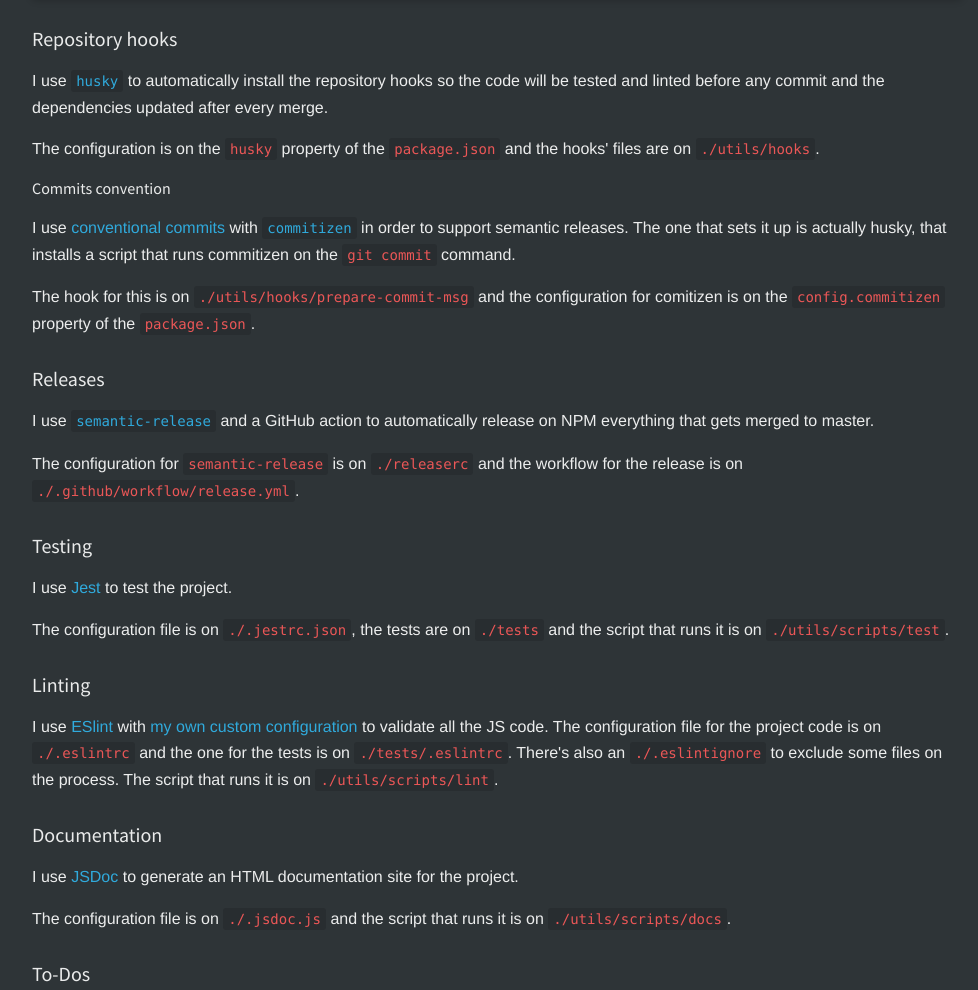
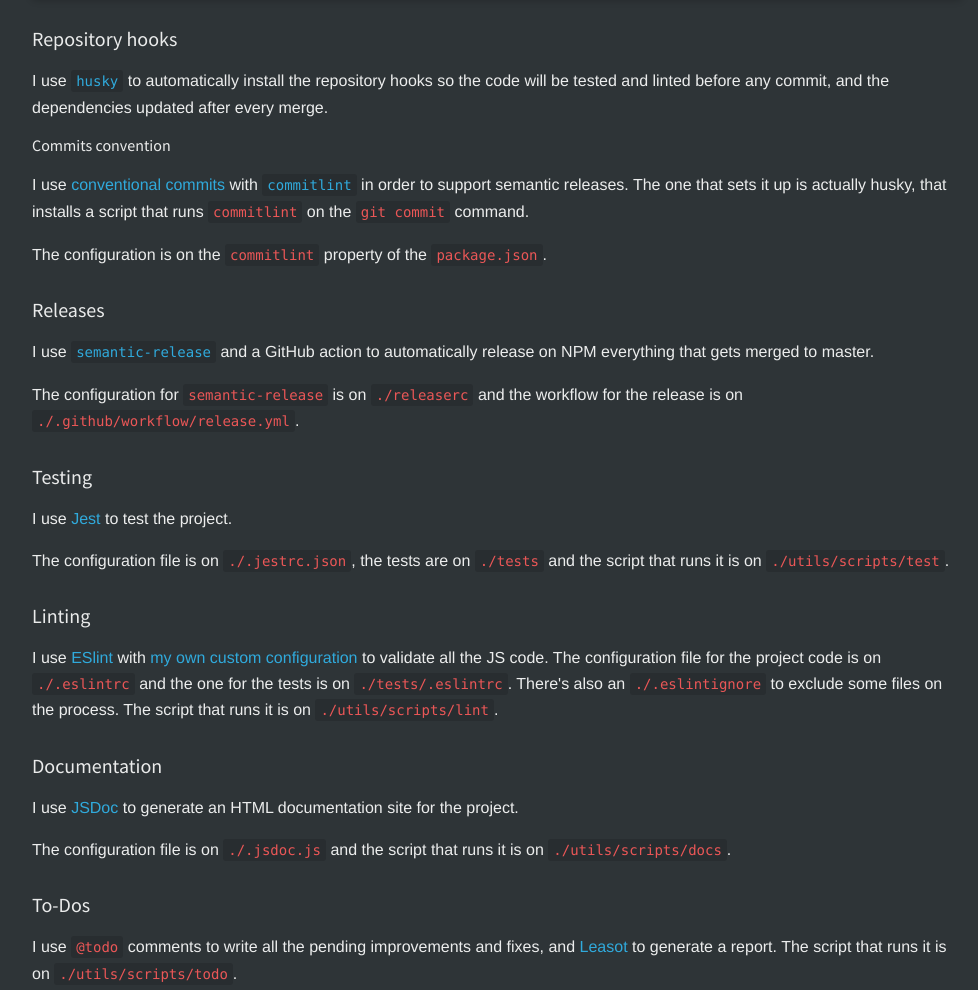
Before and after one commit to homer0/cjs2esm, a plain HTML site: page index.html in a window 1280 px wide. Shown: the part 5187-6177 px from the top of the page, without its empty margins (298-1276 px from the left). Drawn offline with Linux system fonts and the light colour scheme.

Commit message:
Deploying to gh-pages from  @ ed5e7aee0f0799f3984d11e08415137b3015cb5e 🚀

```diff
--- a/index.html
+++ b/index.html
@@ -277,11 +277,10 @@
 </tbody>
 </table>
 <h3>Repository hooks</h3>
-<p>I use <a href="https://yarnpkg.com/package/husky"><code>husky</code></a> to automatically install the repository hooks so the code will be tested and linted before any commit and the dependencies updated after every merge.</p>
-<p>The configuration is on the <code>husky</code> property of the <code>package.json</code> and the hooks' files are on <code>./utils/hooks</code>.</p>
+<p>I use <a href="https://yarnpkg.com/package/husky"><code>husky</code></a> to automatically install the repository hooks so the code will be tested and linted before any commit, and the dependencies updated after every merge.</p>
 <h4>Commits convention</h4>
-<p>I use <a href="https://www.conventionalcommits.org">conventional commits</a> with <a href="https://yarnpkg.com/package/commitizen"><code>commitizen</code></a> in order to support semantic releases. The one that sets it up is actually husky, that installs a script that runs commitizen on the <code>git commit</code> command.</p>
-<p>The hook for this is on <code>./utils/hooks/prepare-commit-msg</code> and the configuration for comitizen is on the <code>config.commitizen</code> property of the <code>package.json</code>.</p>
+<p>I use <a href="https://www.conventionalcommits.org">conventional commits</a> with <a href="https://commitlint.js.org"><code>commitlint</code></a> in order to support semantic releases. The one that sets it up is actually husky, that installs a script that runs <code>commitlint</code> on the <code>git commit</code> command.</p>
+<p>The configuration is on the <code>commitlint</code> property of the <code>package.json</code>.</p>
 <h3>Releases</h3>
 <p>I use <a href="https://yarnpkg.com/package/semantic-release"><code>semantic-release</code></a> and a GitHub action to automatically release on NPM everything that gets merged to master.</p>
 <p>The configuration for <code>semantic-release</code> is on <code>./releaserc</code> and the workflow for the release is on <code>./.github/workflow/release.yml</code>.</p>
@@ -322,7 +321,7 @@
 <br class="clear">
 
 <footer>
-    Documentation generated by <a href="https://github.com/jsdoc3/jsdoc">JSDoc 3.6.5</a> using a forked <a href="https://github.com/homer0/docdash">docdash</a> theme.
+    Documentation generated by <a href="https://github.com/jsdoc3/jsdoc">JSDoc 3.6.6</a> using a forked <a href="https://github.com/homer0/docdash">docdash</a> theme.
 </footer>
 
 <script>prettyPrint();</script>
```
Also changed, not shown: global.html (+1 -1 lines), index.js.html (+1 -1 lines), transformer.js.html (+1 -1 lines), typedef.js.html (+1 -1 lines), utils.js.html (+1 -1 lines).
